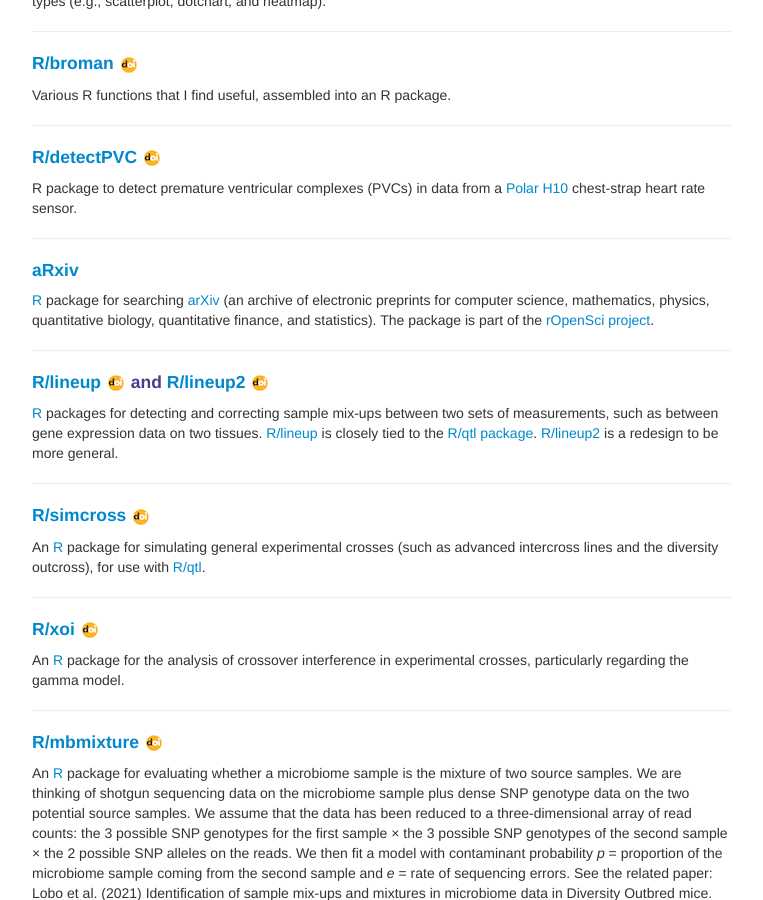
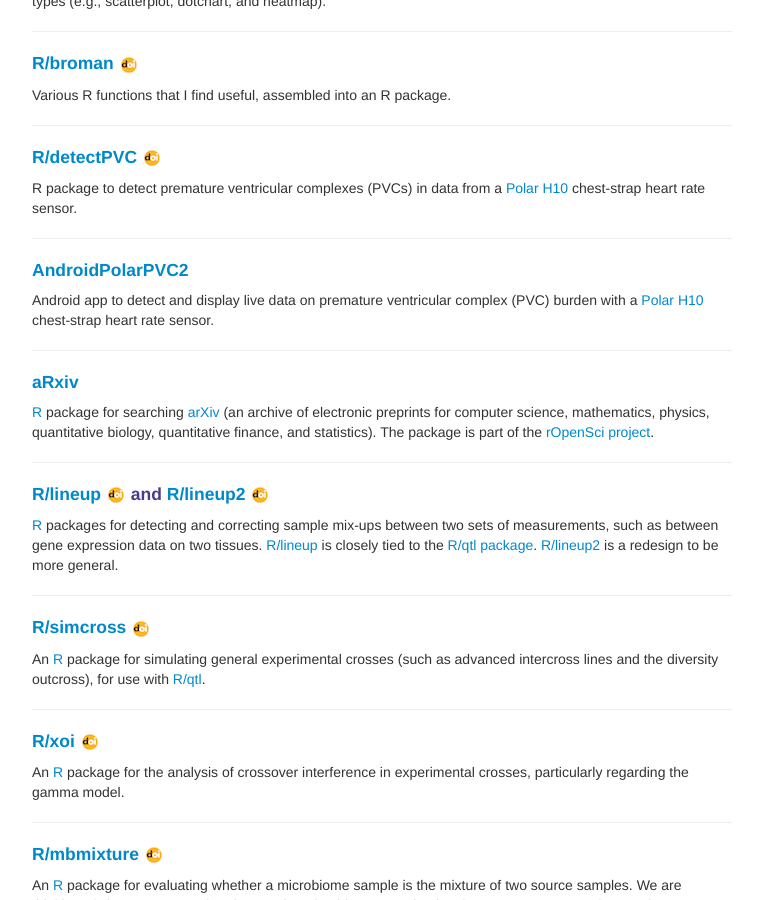
Before and after one commit to kbroman/kbroman.github.io, a Jekyll site: the page built from software.md, in a window 1280 px wide and 900 px high, scrolled down 653 px. Shown: the whole window, without its empty margins (258-1021 px from the left). Built offline with Jekyll 4.4.1, drawn with Linux system fonts in a browser that asks for light colours.

Commit message:
software.md: Add AndroidPolarPVC2

```diff
--- a/software.md
+++ b/software.md
@@ -71,6 +71,14 @@ Various R functions that I find useful, assembled into an R package.
 
 R package to detect premature ventricular complexes (PVCs) in data from a [Polar
 H10](https://www.polar.com/us-en/sensors/h10-heart-rate-sensor) chest-strap heart rate sensor.
+
+---
+
+#### <a name="AndroidPolarPVC2"></a>[AndroidPolarPVC2](https://github.com/kbroman/AndroidPolarPVC2)
+
+Android app to detect and display live data on premature ventricular
+complex (PVC) burden with a [Polar H10](https://www.polar.com/us-en/sensors/h10-heart-rate-sensor)
+chest-strap heart rate sensor.
 
 ---
 
```
